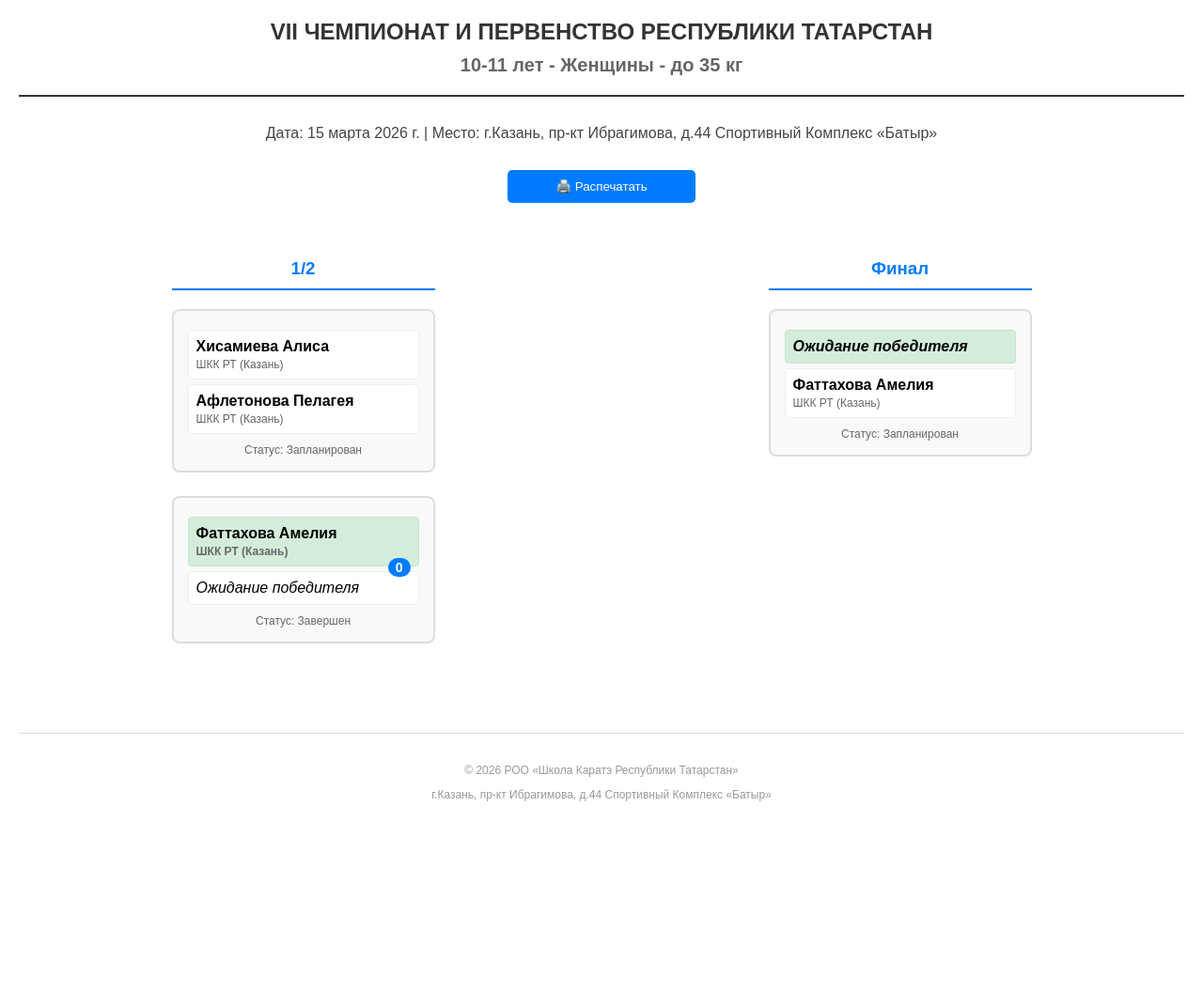
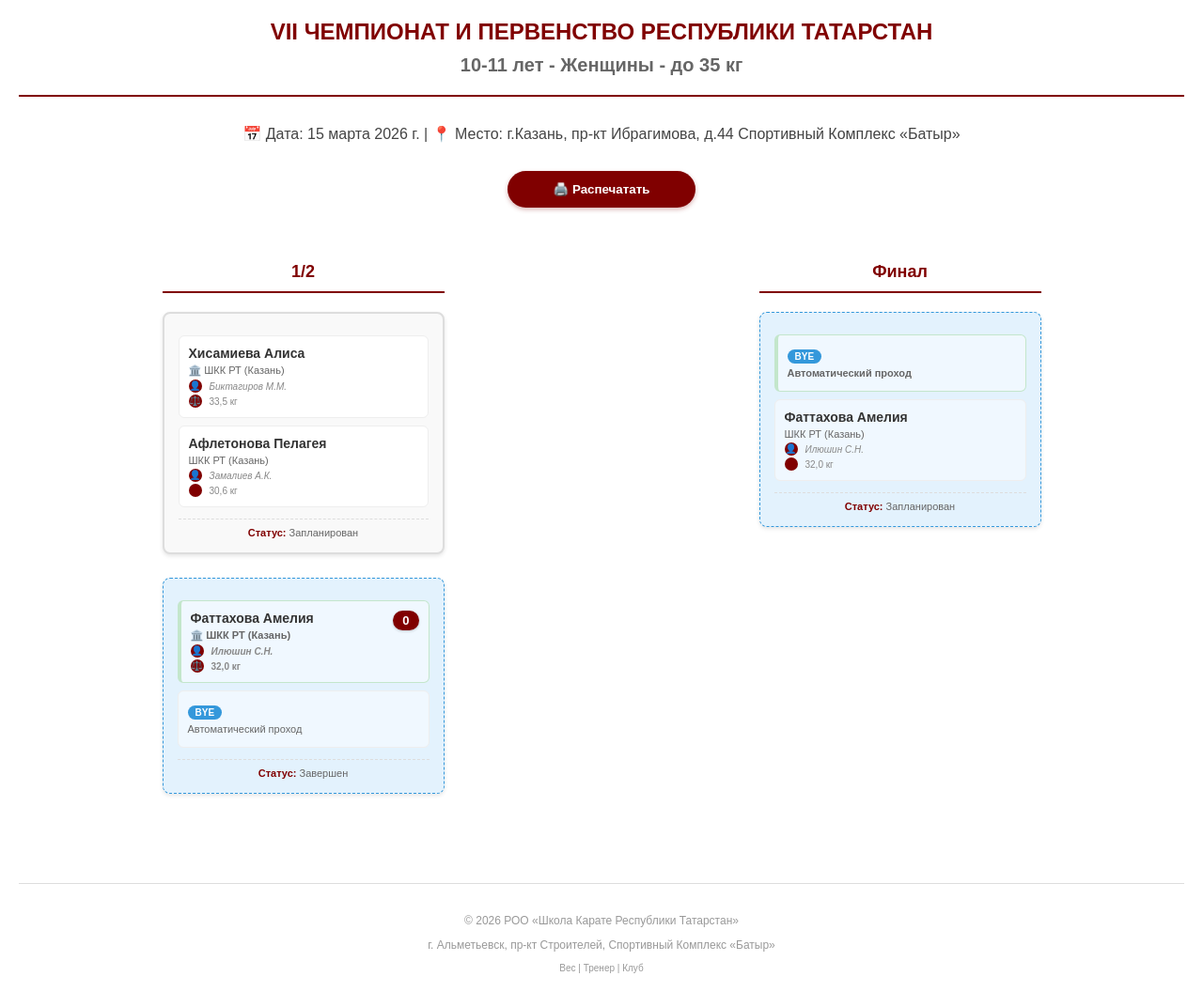
Before and after one commit to Dina230/karate_work, a Django app: a page that uses karate_tournament/tournament/templates/tournament/print_bracket.html in a window 1280 px wide. Shown: the whole page at 94% size. Before the commit the page ends 853 px from the top, so only its background shows below. Run offline with Django 5.2, Linux system fonts and the light colour scheme; data comes from the database, SQL or seed files in the repository; both versions use the stored data as it was after the commit.

Commit message:
логика продумана спасибо

```diff
--- a/karate_tournament/tournament/templates/tournament/print_bracket.html
+++ b/karate_tournament/tournament/templates/tournament/print_bracket.html
@@ -10,17 +10,18 @@
             margin: 20px;
             padding: 0;
             background: white;
+            color: #333;
         }
         .header {
             text-align: center;
             margin-bottom: 30px;
             padding-bottom: 20px;
-            border-bottom: 2px solid #333;
+            border-bottom: 2px solid #800000;
         }
         .header h1 {
             margin: 0;
             font-size: 24px;
-            color: #333;
+            color: #800000;
         }
         .header h2 {
             margin: 10px 0 0;
@@ -41,14 +42,15 @@
             padding: 20px 0;
         }
         .bracket-round {
-            min-width: 280px;
+            min-width: 300px;
         }
         .bracket-round h3 {
             text-align: center;
             margin-bottom: 20px;
             padding-bottom: 10px;
-            border-bottom: 2px solid #007bff;
-            color: #007bff;
+            border-bottom: 2px solid #800000;
+            color: #800000;
+            font-size: 18px;
         }
         .bracket-match {
             border: 2px solid #ddd;
@@ -57,38 +59,78 @@
             margin-bottom: 25px;
             background: #f9f9f9;
             page-break-inside: avoid;
+            box-shadow: 0 2px 4px rgba(0,0,0,0.1);
         }
         .participant {
-            padding: 8px;
-            margin: 5px 0;
+            padding: 10px;
+            margin: 8px 0;
             background: white;
-            border-radius: 4px;
+            border-radius: 6px;
             border: 1px solid #eee;
+            position: relative;
         }
         .participant.winner {
-            background: #d4edda;
+            background: #e6f7e6;
+            border-left: 4px solid #28a745;
             border-color: #c3e6cb;
             font-weight: bold;
         }
+        .participant .name {
+            font-weight: bold;
+            font-size: 14px;
+            margin-bottom: 4px;
+        }
         .participant .club {
-            font-size: 12px;
+            font-size: 11px;
             color: #666;
-            margin-top: 3px;
+            margin-bottom: 3px;
+        }
+        .participant .coach {
+            font-size: 10px;
+            color: #888;
+            font-style: italic;
+            display: flex;
+            align-items: center;
+            gap: 4px;
+        }
+        .participant .coach i {
+            color: #800000;
+            font-style: normal;
+        }
+        .participant .weight {
+            font-size: 10px;
+            color: #888;
+            display: flex;
+            align-items: center;
+            gap: 4px;
+            margin-top: 2px;
+        }
+        .participant .weight i {
+            color: #3498db;
+            font-style: normal;
         }
         .score {
-            float: right;
+            position: absolute;
+            top: 10px;
+            right: 10px;
             font-weight: bold;
-            background: #007bff;
+            background: #800000;
             color: white;
-            padding: 2px 8px;
-            border-radius: 12px;
-            font-size: 14px;
+            padding: 3px 10px;
+            border-radius: 20px;
+            font-size: 13px;
+            box-shadow: 0 1px 3px rgba(0,0,0,0.2);
         }
         .match-status {
             text-align: center;
-            margin-top: 10px;
-            font-size: 12px;
+            margin-top: 12px;
+            font-size: 11px;
             color: #666;
+            border-top: 1px dashed #ddd;
+            padding-top: 8px;
+        }
+        .match-status strong {
+            color: #800000;
         }
         .footer {
             margin-top: 50px;
@@ -102,17 +144,47 @@
             display: block;
             width: 200px;
             margin: 20px auto;
-            padding: 10px;
-            background: #007bff;
+            padding: 12px;
+            background: #800000;
             color: white;
             text-align: center;
             text-decoration: none;
-            border-radius: 5px;
+            border-radius: 30px;
             border: none;
             cursor: pointer;
+            font-weight: bold;
+            box-shadow: 0 2px 5px rgba(128,0,0,0.3);
         }
         .print-button:hover {
-            background: #0056b3;
+            background: #660000;
+        }
+        .info-icon {
+            display: inline-block;
+            width: 14px;
+            height: 14px;
+            background: #800000;
+            color: white;
+            border-radius: 50%;
+            font-size: 10px;
+            text-align: center;
+            line-height: 14px;
+            margin-right: 4px;
+        }
+        .bye-match {
+            background: #e3f2fd;
+            border: 1px dashed #3498db;
+        }
+        .bye-match .participant {
+            background: #f0f8ff;
+        }
+        .bye-indicator {
+            background: #3498db;
+            color: white;
+            padding: 2px 8px;
+            border-radius: 20px;
+            font-size: 10px;
+            display: inline-block;
+            margin-top: 5px;
         }
         @media print {
             .print-button {
@@ -121,9 +193,13 @@
             body {
                 margin: 0;
                 padding: 10px;
+                font-size: 12px;
             }
             .bracket-container {
                 gap: 20px;
+            }
+            .bracket-match {
+                break-inside: avoid;
             }
         }
     </style>
@@ -135,7 +211,7 @@
     </div>
 
     <div class="tournament-info">
-        <p>Дата: {{ tournament.date }} | Место: {{ tournament.location }}</p>
+        <p>📅 Дата: {{ tournament.date }} | 📍 Место: {{ tournament.location }}</p>
     </div>
 
     <button class="print-button" onclick="window.print()">🖨️ Распечатать</button>
@@ -152,18 +228,29 @@
             </h3>
 
             {% for match in matches %}
-            <div class="bracket-match">
+            <div class="bracket-match {% if not match.participant1 or not match.participant2 %}bye-match{% endif %}">
                 <!-- Участник 1 -->
                 <div class="participant {% if match.winner == match.participant1 %}winner{% endif %}">
                     <div>
                         {% if match.participant1 %}
-                            <strong>{{ match.participant1.last_name }} {{ match.participant1.first_name }}</strong>
-                            <div class="club">{{ match.participant1.club }}</div>
+                            <div class="name">{{ match.participant1.last_name }} {{ match.participant1.first_name }}</div>
+                            <div class="club">🏛️ {{ match.participant1.club }}</div>
+                            {% if match.participant1.coach %}
+                            <div class="coach">
+                                <i class="info-icon">👤</i> {{ match.participant1.coach }}
+                            </div>
+                            {% endif %}
+                            <div class="weight">
+                                <i class="info-icon">⚖️</i> {{ match.participant1.weight }} кг
+                            </div>
                             {% if match.status == 'completed' %}
                                 <span class="score">{{ match.score_p1 }}</span>
                             {% endif %}
                         {% else %}
-                            <em>Ожидание победителя</em>
+                            <div class="name">
+                                <span class="bye-indicator">BYE</span>
+                            </div>
+                            <div class="club">Автоматический проход</div>
                         {% endif %}
                     </div>
                 </div>
@@ -172,20 +259,31 @@
                 <div class="participant {% if match.winner == match.participant2 %}winner{% endif %}">
                     <div>
                         {% if match.participant2 %}
-                            <strong>{{ match.participant2.last_name }} {{ match.participant2.first_name }}</strong>
+                            <div class="name">{{ match.participant2.last_name }} {{ match.participant2.first_name }}</div>
                             <div class="club">{{ match.participant2.club }}</div>
+                            {% if match.participant2.coach %}
+                            <div class="coach">
+                                <i class="info-icon">👤</i> {{ match.participant2.coach }}
+                            </div>
+                            {% endif %}
+                            <div class="weight">
+                                <i class="info-icon"></i> {{ match.participant2.weight }} кг
+                            </div>
                             {% if match.status == 'completed' %}
                                 <span class="score">{{ match.score_p2 }}</span>
                             {% endif %}
                         {% else %}
-                            <em>Ожидание победителя</em>
+                            <div class="name">
+                                <span class="bye-indicator">BYE</span>
+                            </div>
+                            <div class="club">Автоматический проход</div>
                         {% endif %}
                     </div>
                 </div>
 
                 <!-- Статус матча -->
                 <div class="match-status">
-                    Статус:
+                    <strong>Статус:</strong>
                     {% if match.status == 'completed' %}
                         Завершен
                     {% elif match.status == 'walkover' %}
@@ -203,8 +301,9 @@
     </div>
 
     <div class="footer">
-        <p>© 2026 РОО «Школа Каратэ  Республики Татарстан»</p>
-        <p>г.Казань, пр-кт Ибрагимова, д.44 Спортивный Комплекс «Батыр»</p>
+        <p>© 2026 РОО «Школа Карате Республики Татарстан»</p>
+        <p>г. Альметьевск, пр-кт Строителей, Спортивный Комплекс «Батыр»</p>
+        <p style="font-size: 10px; margin-top: 10px;"> Вес | Тренер | Клуб</p>
     </div>
 
     <script>
```
Also changed, not shown: karate_tournament/tournament/utils.py (+156 -156 lines), karate_tournament/db.sqlite3.
